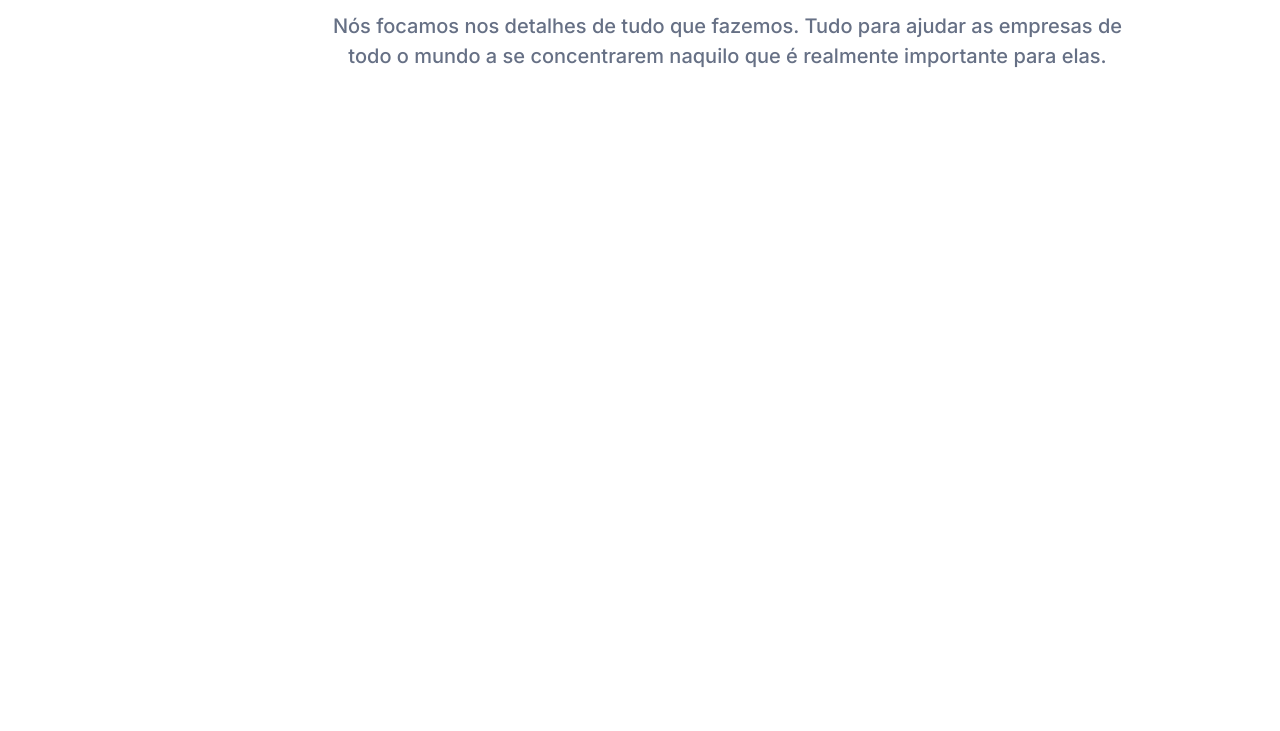
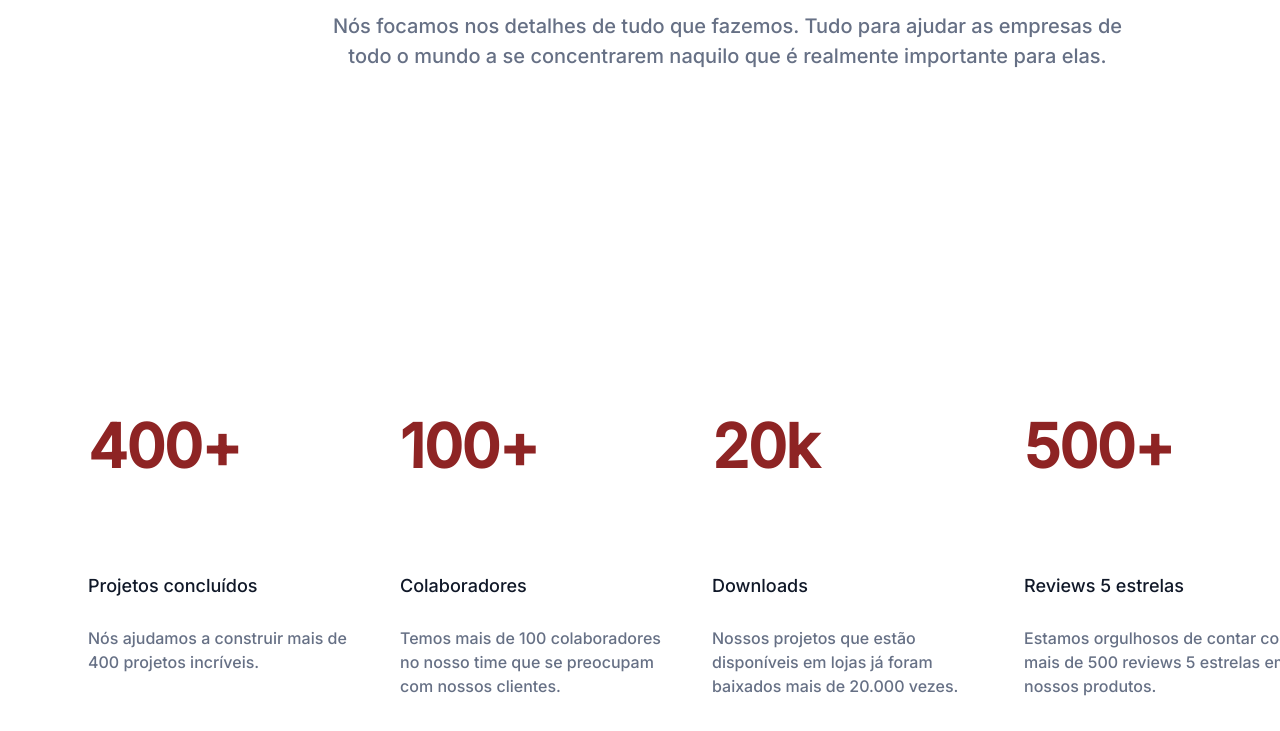
Before and after one commit to juliaveras/7DaysOfCode-HTML-CSS, a plain HTML site: page index.html in a window 1280 px wide. Shown: the part 337-1068 px from the top of the page. Before the commit the page ends 800 px from the top, so only its background shows below. Drawn offline with Linux system fonts and the light colour scheme.

Commit message:
Add files via upload

```diff
--- a/index.html
+++ b/index.html
@@ -54,5 +54,59 @@
         </p>
       </div>
     </section>
+    <section class="metricas-container">
+      <div class="container-metrica">
+        <div class="conteudo-metricas">
+          <div class="metrica-item">
+            <div class="numeros-item">
+              <h3 class="numero-maior">400+</h3>
+              <div class="conjunto-subtexto-metrica">
+                <p class="sub-texto-metrica">Projetos concluídos</p>
+                <span class="supporting-texto-metrica"
+                  >Nós ajudamos a construir mais de 400 projetos
+                  incríveis.</span
+                >
+              </div>
+            </div>
+          </div>
+          <div class="metrica-item">
+            <div class="numeros-item">
+              <h3 class="numero-maior">100+</h3>
+              <div class="conjunto-subtexto-metrica">
+                <p class="sub-texto-metrica">Colaboradores</p>
+                <span class="supporting-texto-metrica"
+                  >Temos mais de 100 colaboradores no nosso time que se
+                  preocupam com nossos clientes.</span
+                >
+              </div>
+            </div>
+          </div>
+          <div class="metrica-item">
+            <div class="numeros-item">
+              <h3 class="numero-maior">20k</h3>
+              <div class="conjunto-subtexto-metrica">
+                <p class="sub-texto-metrica">Downloads</p>
+                <span class="supporting-texto-metrica"
+                  >Nossos projetos que estão disponíveis em lojas já foram
+                  baixados mais de 20.000 vezes.</span
+                >
+              </div>
+            </div>
+          </div>
+          <div class="metrica-item">
+            <div class="numeros-item">
+              <h3 class="numero-maior">500+</h3>
+              <div class="conjunto-subtexto-metrica">
+                <p class="sub-texto-metrica">Reviews 5 estrelas</p>
+                <span class="supporting-texto-metrica"
+                  >Estamos orgulhosos de contar com mais de 500 reviews 5
+                  estrelas em nossos produtos.</span
+                >
+              </div>
+            </div>
+          </div>
+        </div>
+      </div>
+    </section>
   </body>
 </html>
--- a/style.css
+++ b/style.css
@@ -372,3 +372,193 @@ color: #101828;
   order: 0;
   flex-grow: 0;
 }
+
+
+.metricas-container {
+  display: flex;
+  flex-direction: column;
+  align-items: center;
+  padding: 0px 0px 96px;
+  gap: 64px;
+
+  width: 1440px;
+  height: 288px;
+
+  /* Base/White */
+
+  background: #FFFFFF;
+
+  /* Inside auto layout */
+
+  flex: none;
+  order: 2;
+  align-self: stretch;
+  flex-grow: 0;
+}
+.container-metrica{
+  display: flex;
+  flex-direction: column;
+  align-items: flex-start;
+  padding: 0px 32px;
+  gap: 64px;
+
+  width: 1280px;
+  height: 192px;
+
+
+  /* Inside auto layout */
+
+  flex: none;
+  order: 0;
+  flex-grow: 0;
+}
+.conteudo-metricas{
+  display: flex;
+  flex-direction: row;
+  align-items: flex-start;
+  padding: 0px;
+  gap: 32px;
+
+  width: 1216px;
+  height: 192px;
+
+
+  /* Inside auto layout */
+
+  flex: none;
+  order: 0;
+  align-self: stretch;
+  flex-grow: 0;
+}
+
+.metrica-item {
+  display: flex;
+flex-direction: column;
+align-items: flex-start;
+padding: 0px;
+gap: 20px;
+
+width: 280px;
+height: 168px;
+
+
+/* Inside auto layout */
+
+flex: none;
+order: 0;
+flex-grow: 1;
+}
+.numeros-item {
+  display: flex;
+flex-direction: column;
+align-items: flex-start;
+padding: 0px;
+gap: 12px;
+
+width: 280px;
+height: 168px;
+
+
+/* Inside auto layout */
+
+flex: none;
+order: 0;
+align-self: stretch;
+flex-grow: 0;
+}
+.numero-maior{
+  width: 280px;
+  height: 72px;
+
+  /* Display xl/Semibold */
+
+  font-family: 'Inter';
+  font-style: normal;
+  font-weight: 600;
+  font-size: 60px;
+  line-height: 72px;
+  /* identical to box height, or 120% */
+
+  letter-spacing: -0.02em;
+
+  color: #8E2424;
+
+
+  /* Inside auto layout */
+
+  flex: none;
+  order: 0;
+  align-self: stretch;
+  flex-grow: 0;
+}
+.conjunto-subtexto-metrica{
+  display: flex;
+flex-direction: column;
+align-items: flex-start;
+padding: 0px;
+gap: 8px;
+
+width: 280px;
+height: 84px;
+
+
+/* Inside auto layout */
+
+flex: none;
+order: 1;
+align-self: stretch;
+flex-grow: 0;
+}
+.sub-texto-metrica {
+  width: 280px;
+height: 28px;
+
+/* Text lg/Medium */
+
+font-family: 'Inter';
+font-style: normal;
+font-weight: 500;
+font-size: 18px;
+line-height: 28px;
+/* identical to box height, or 156% */
+
+
+/* Gray/900 */
+
+color: #101828;
+
+
+/* Inside auto layout */
+
+flex: none;
+order: 0;
+align-self: stretch;
+flex-grow: 0;
+}
+.supporting-texto-metrica{
+
+width: 280px;
+height: 72px;
+
+/* Text md/Normal */
+
+font-family: 'Inter';
+font-style: normal;
+font-weight: 400;
+font-size: 16px;
+line-height: 24px;
+/* or 150% */
+
+
+/* Gray/500 */
+
+color: #667085;
+
+
+/* Inside auto layout */
+
+flex: none;
+order: 1;
+align-self: stretch;
+flex-grow: 0;
+}
```
